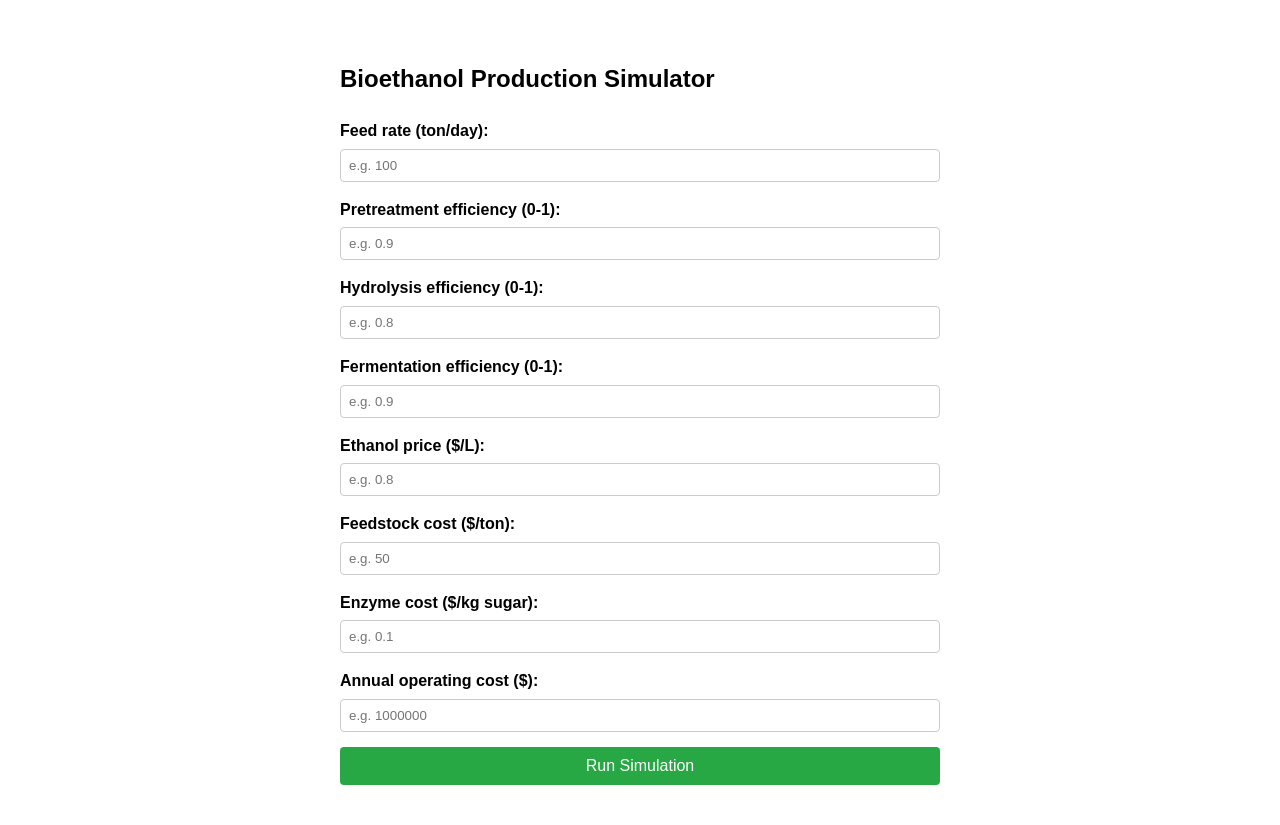
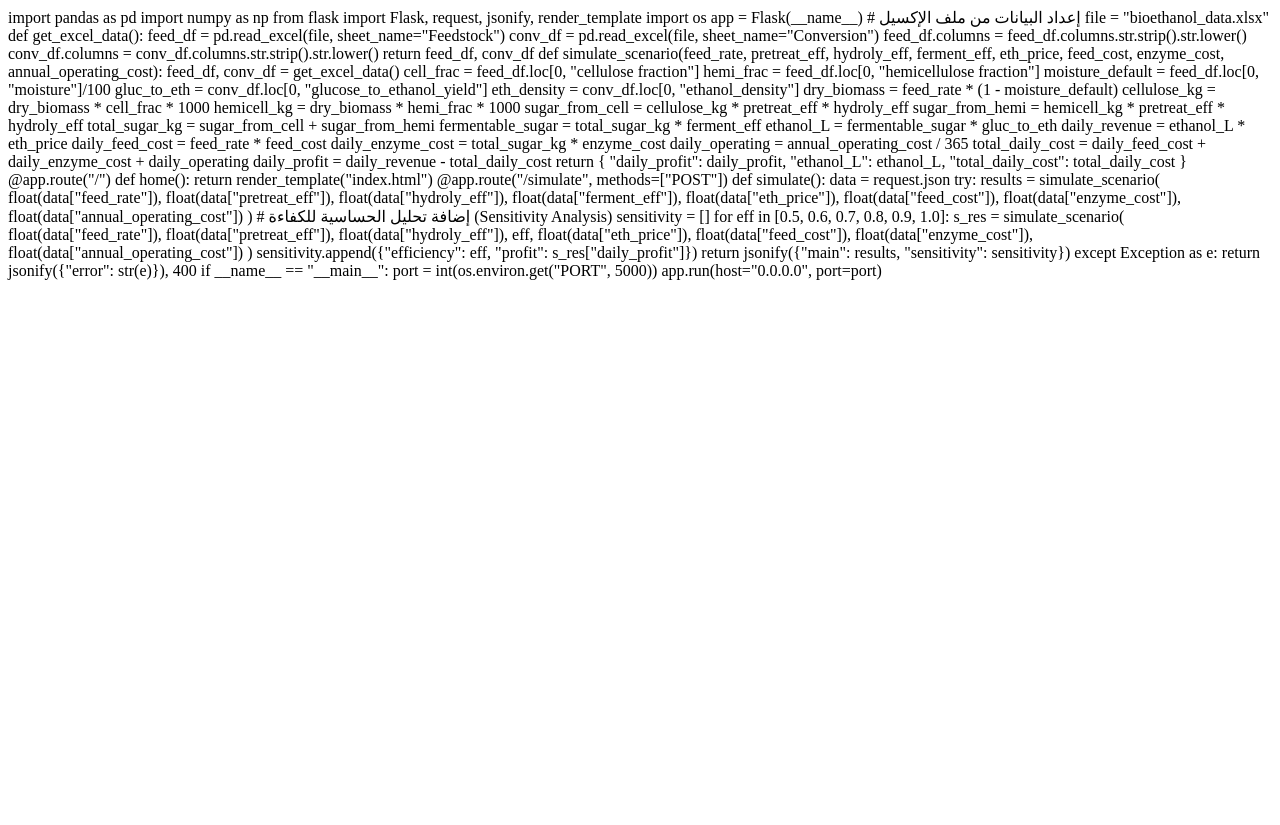
Before and after one commit to Abdulrahmanibrahimsaid/project, a Flask app: page / in a window 1280 px wide. After the commit the page ends 280 px from the top, so only its background shows below. Run offline with Flask 3, Linux system fonts and the light colour scheme.

Commit message:
Update index.html

```diff
--- a/templates/index.html
+++ b/templates/index.html
@@ -1,107 +1,86 @@
-<!DOCTYPE html>
-<html lang="en">
-<head>
-    <meta charset="UTF-8">
-    <meta name="viewport" content="width=device-width, initial-scale=1.0">
-    <title>Bioethanol Simulator</title>
-    <style>
-        body { font-family: Arial, sans-serif; max-width: 600px; margin: 20px auto; padding: 20px; line-height: 1.6; }
-        .input-group { margin-bottom: 15px; }
-        label { display: block; font-weight: bold; margin-bottom: 5px; }
-        input { width: 100%; padding: 8px; border: 1px solid #ccc; border-radius: 4px; box-sizing: border-box; }
-        button { background-color: #28a745; color: white; padding: 10px 15px; border: none; border-radius: 4px; cursor: pointer; width: 100%; font-size: 16px; }
-        button:hover { background-color: #218838; }
-        #results { margin-top: 20px; padding: 15px; border-radius: 4px; display: none; background-color: #f8f9fa; border: 1px solid #ddd; }
-        .error { color: red; font-weight: bold; }
-    </style>
-</head>
-<body>
+import pandas as pd
+import numpy as np
+from flask import Flask, request, jsonify, render_template
+import os
 
-    <h2>Bioethanol Production Simulator</h2>
+app = Flask(__name__)
 
-    <div class="input-group">
-        <label>Feed rate (ton/day):</label>
-        <input type="number" id="feed_rate" placeholder="e.g. 100">
-    </div>
-    <div class="input-group">
-        <label>Pretreatment efficiency (0-1):</label>
-        <input type="number" id="pretreat_eff" step="0.01" placeholder="e.g. 0.9">
-    </div>
-    <div class="input-group">
-        <label>Hydrolysis efficiency (0-1):</label>
-        <input type="number" id="hydroly_eff" step="0.01" placeholder="e.g. 0.8">
-    </div>
-    <div class="input-group">
-        <label>Fermentation efficiency (0-1):</label>
-        <input type="number" id="ferment_eff" step="0.01" placeholder="e.g. 0.9">
-    </div>
-    <div class="input-group">
-        <label>Ethanol price ($/L):</label>
-        <input type="number" id="eth_price" step="0.01" placeholder="e.g. 0.8">
-    </div>
-    <div class="input-group">
-        <label>Feedstock cost ($/ton):</label>
-        <input type="number" id="feed_cost" placeholder="e.g. 50">
-    </div>
-    <div class="input-group">
-        <label>Enzyme cost ($/kg sugar):</label>
-        <input type="number" id="enzyme_cost" step="0.01" placeholder="e.g. 0.1">
-    </div>
-    <div class="input-group">
-        <label>Annual operating cost ($):</label>
-        <input type="number" id="annual_operating_cost" placeholder="e.g. 1000000">
-    </div>
+# إعداد البيانات من ملف الإكسيل
+file = "bioethanol_data.xlsx"
 
-    <button type="button" onclick="runSimulation()">Run Simulation</button>
+def get_excel_data():
+    feed_df = pd.read_excel(file, sheet_name="Feedstock")
+    conv_df = pd.read_excel(file, sheet_name="Conversion")
+    feed_df.columns = feed_df.columns.str.strip().str.lower()
+    conv_df.columns = conv_df.columns.str.strip().str.lower()
+    return feed_df, conv_df
 
-    <div id="results"></div>
+def simulate_scenario(feed_rate, pretreat_eff, hydroly_eff, ferment_eff,
+                     eth_price, feed_cost, enzyme_cost, annual_operating_cost):
 
-    <script>
-        async function runSimulation() {
-            const resultsDiv = document.getElementById('results');
+    feed_df, conv_df = get_excel_data()
 
-            // تجميع البيانات
-            const data = {
-                feed_rate: document.getElementById('feed_rate').value,
-                pretreat_eff: document.getElementById('pretreat_eff').value,
-                hydroly_eff: document.getElementById('hydroly_eff').value,
-                ferment_eff: document.getElementById('ferment_eff').value,
-                eth_price: document.getElementById('eth_price').value,
-                feed_cost: document.getElementById('feed_cost').value,
-                enzyme_cost: document.getElementById('enzyme_cost').value,
-                annual_operating_cost: document.getElementById('annual_operating_cost').value
-            };
+    cell_frac = feed_df.loc[0, "cellulose fraction"]
+    hemi_frac = feed_df.loc[0, "hemicellulose fraction"]
+    moisture_default = feed_df.loc[0, "moisture"]/100
+    gluc_to_eth = conv_df.loc[0, "glucose_to_ethanol_yield"]
+    eth_density = conv_df.loc[0, "ethanol_density"]
 
-            // التحقق من أن كل الخانات ممتلئة
-            if (Object.values(data).some(v => v === "")) {
-                alert("Please fill all fields!");
-                return;
-            }
+    dry_biomass = feed_rate * (1 - moisture_default)
+    cellulose_kg = dry_biomass * cell_frac * 1000
+    hemicell_kg  = dry_biomass * hemi_frac * 1000
 
-            try {
-                const response = await fetch('/simulate', {
-                    method: 'POST',
-                    headers: { 'Content-Type': 'application/json' },
-                    body: JSON.stringify(data)
-                });
+    sugar_from_cell = cellulose_kg * pretreat_eff * hydroly_eff
+    sugar_from_hemi = hemicell_kg * pretreat_eff * hydroly_eff
+    total_sugar_kg  = sugar_from_cell + sugar_from_hemi
 
-                if (!response.ok) throw new Error('Server Error');
+    fermentable_sugar = total_sugar_kg * ferment_eff
+    ethanol_L = fermentable_sugar * gluc_to_eth
 
-                const result = await response.json();
+    daily_revenue = ethanol_L * eth_price
+    daily_feed_cost   = feed_rate * feed_cost
+    daily_enzyme_cost = total_sugar_kg * enzyme_cost
+    daily_operating   = annual_operating_cost / 365
 
-                // عرض النتائج في نفس الصفحة
-                resultsDiv.style.display = 'block';
-                resultsDiv.innerHTML = `
-                    <h3 style="margin-top:0">Simulation Results:</h3>
-                    <p><strong>Daily Profit:</strong> <span style="color: ${result.daily_profit >= 0 ? 'green' : 'red'}">$${result.daily_profit.toLocaleString(undefined, {minimumFractionDigits: 2, maximumFractionDigits: 2})}</span></p>
-                    <p><strong>Ethanol Produced:</strong> ${result.ethanol_L.toLocaleString()} Liters/day</p>
-                    <p><strong>Total Daily Cost:</strong> $${result.total_daily_cost.toLocaleString()}</p>
-                `;
-            } catch (error) {
-                resultsDiv.style.display = 'block';
-                resultsDiv.innerHTML = `<p class="error">Error: Could not connect to the server.</p>`;
-            }
-        }
-    </script>
-</body>
-</html>
+    total_daily_cost = daily_feed_cost + daily_enzyme_cost + daily_operating
+    daily_profit = daily_revenue - total_daily_cost
+
+    return {
+        "daily_profit": daily_profit,
+        "ethanol_L": ethanol_L,
+        "total_daily_cost": total_daily_cost
+    }
+
+@app.route("/")
+def home():
+    return render_template("index.html")
+
+@app.route("/simulate", methods=["POST"])
+def simulate():
+    data = request.json
+    try:
+        results = simulate_scenario(
+            float(data["feed_rate"]), float(data["pretreat_eff"]),
+            float(data["hydroly_eff"]), float(data["ferment_eff"]),
+            float(data["eth_price"]), float(data["feed_cost"]),
+            float(data["enzyme_cost"]), float(data["annual_operating_cost"])
+        )
+
+        # إضافة تحليل الحساسية للكفاءة (Sensitivity Analysis)
+        sensitivity = []
+        for eff in [0.5, 0.6, 0.7, 0.8, 0.9, 1.0]:
+            s_res = simulate_scenario(
+                float(data["feed_rate"]), float(data["pretreat_eff"]),
+                float(data["hydroly_eff"]), eff,
+                float(data["eth_price"]), float(data["feed_cost"]),
+                float(data["enzyme_cost"]), float(data["annual_operating_cost"])
+            )
+            sensitivity.append({"efficiency": eff, "profit": s_res["daily_profit"]})
+
+        return jsonify({"main": results, "sensitivity": sensitivity})
+    except Exception as e:
+        return jsonify({"error": str(e)}), 400
+
+if __name__ == "__main__":
+    port = int(os.environ.get("PORT", 5000))
+    app.run(host="0.0.0.0", port=port)
```
